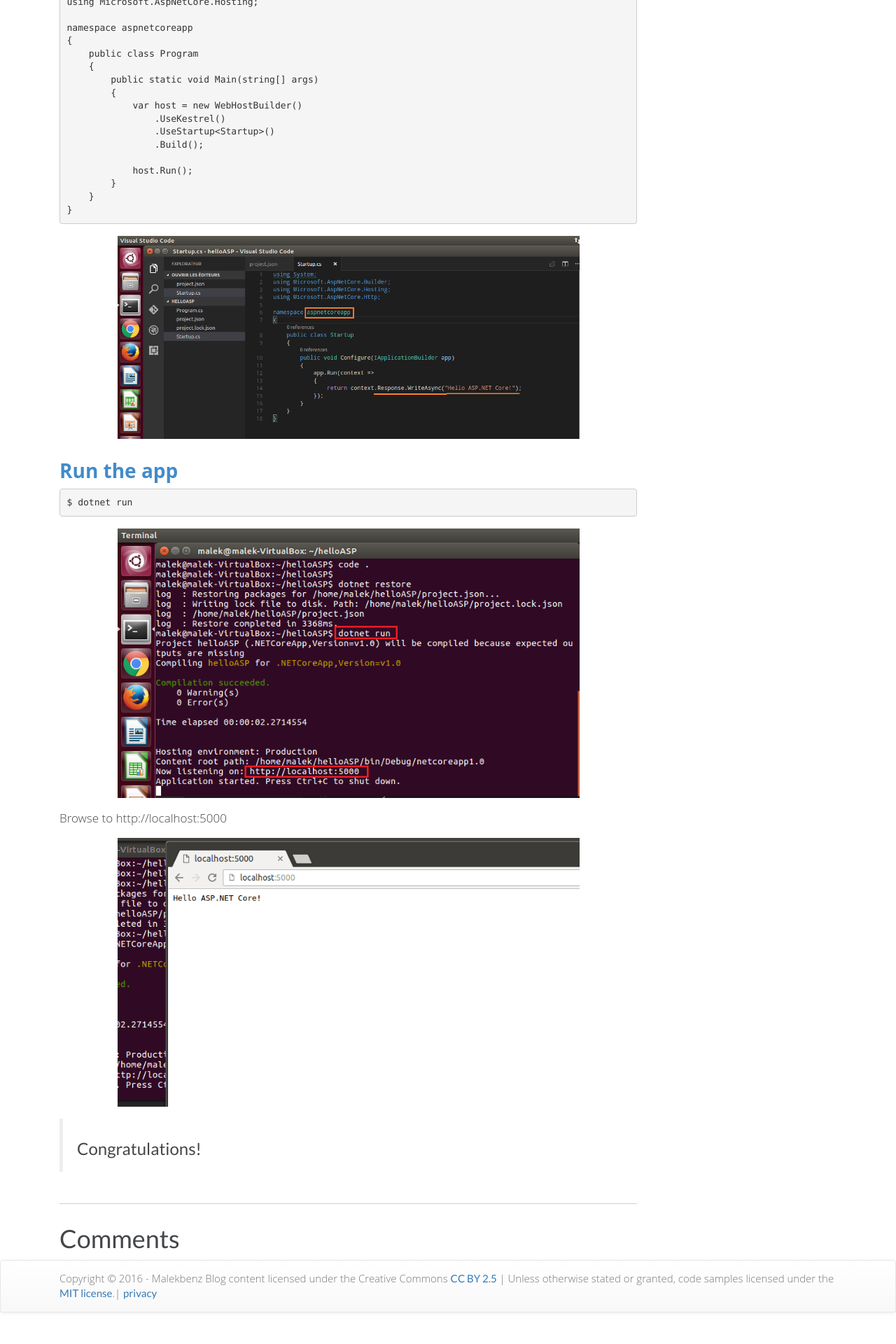
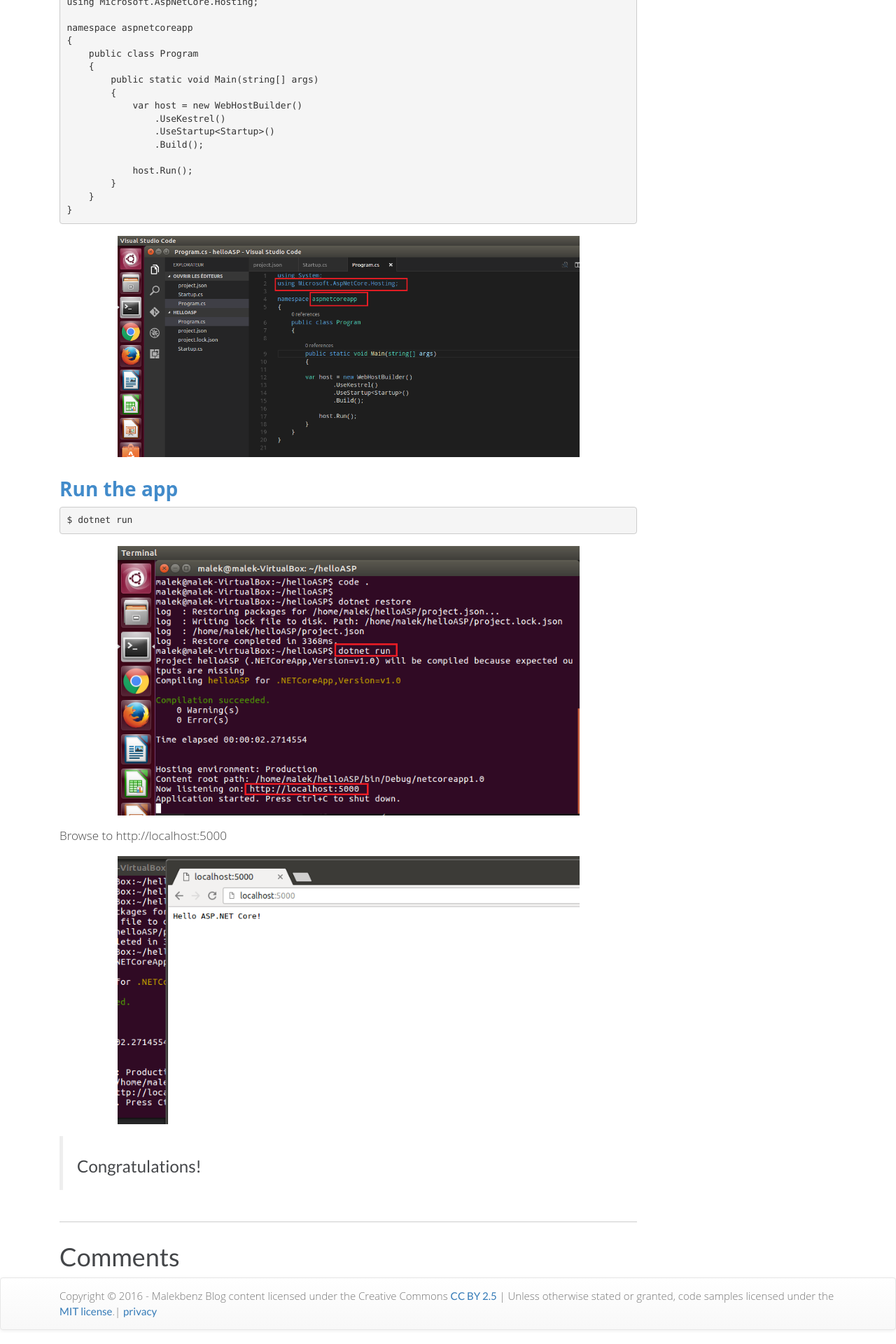
Before and after one commit to malekbenz/malekbenz, a Jekyll site: the page built from _posts/2016-08-05-First-web-application-dotnet-core-linux.md, in a window 1280 px wide. Shown: the part 3221-5141 px from the top of the page at 70% size. Built offline with Jekyll 4.4.1, drawn with Linux system fonts in a browser that asks for light colours; nearby versions of some CDN libraries; comment, search, counter and statistics services are not loaded; before the commit the page ends 5116 px from its top, so only the background shows below that.

Commit message:
prgrame.cs.png

````diff
--- a/_posts/2016-08-05-First-web-application-dotnet-core-linux.md
+++ b/_posts/2016-08-05-First-web-application-dotnet-core-linux.md
@@ -114,7 +114,7 @@ namespace aspnetcoreapp
 }
 ```
 
-![CMD](/images/dotnet/startup.cs.png){:class="img-responsive" :max-width="80%"}
+![CMD](/images/dotnet/Program.cs.png){:class="img-responsive" :max-width="80%"}
 
 ## Run the app
 
````
Also changed, not shown: images/dotnet/Program.cs.png.
